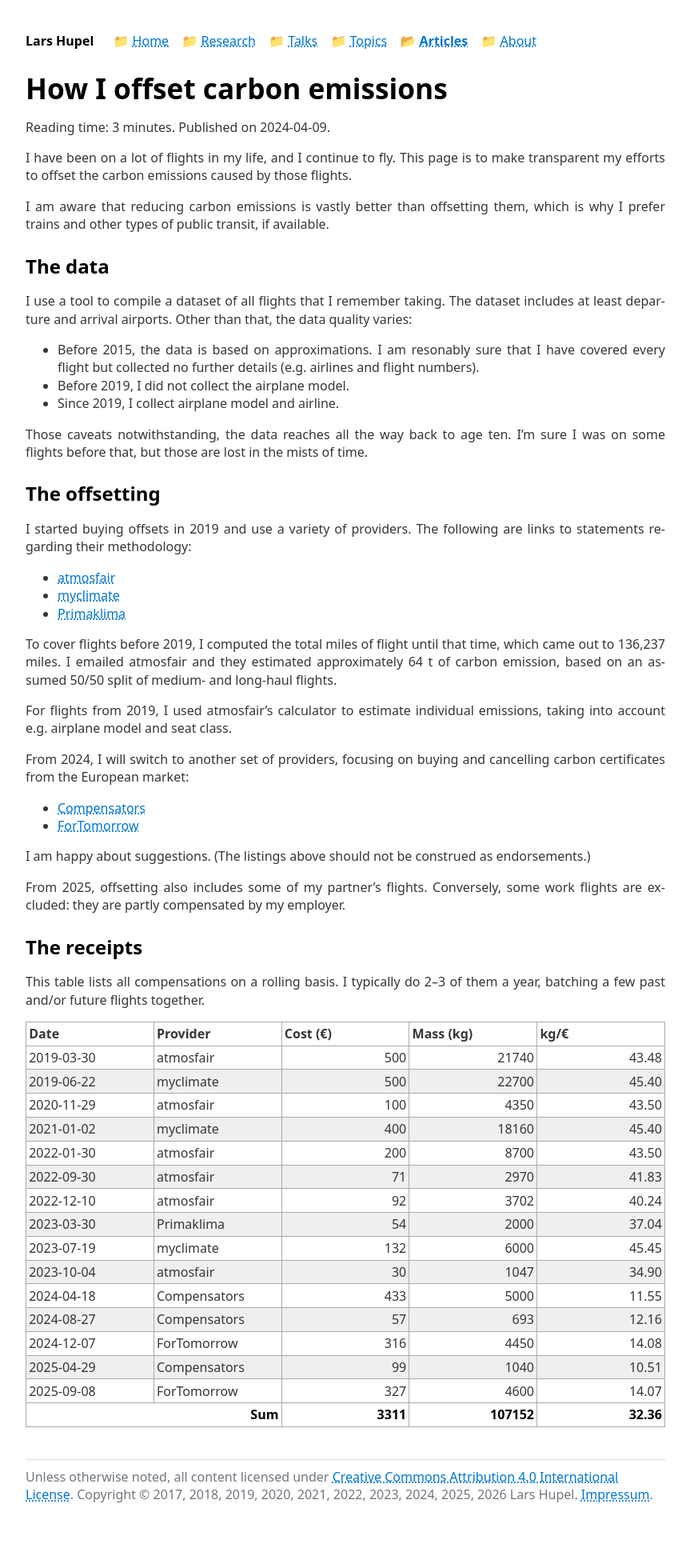
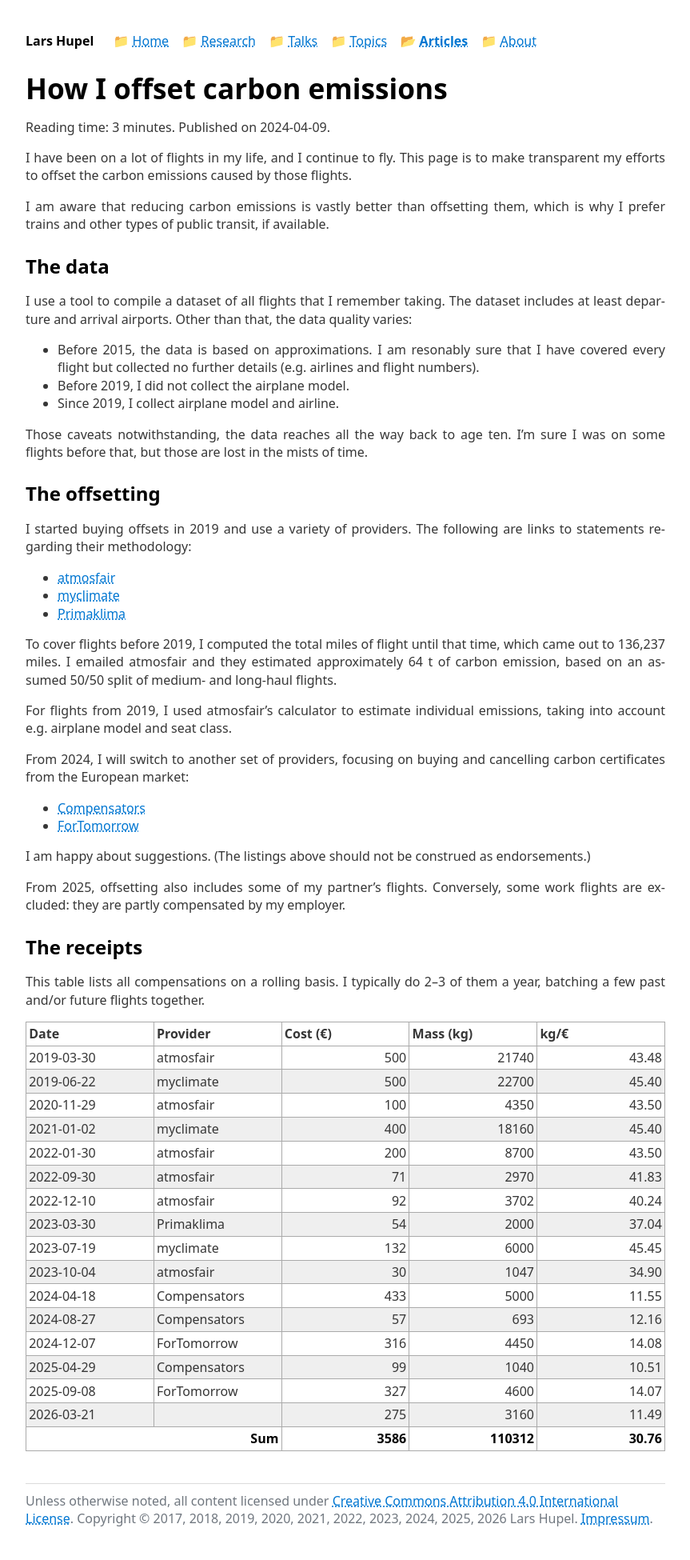
Before and after one commit to larsrh/website, a Jekyll site: the page built from _articles/offsetting.md, in a window 1280 px wide. Shown: the whole page at 80% size, without its empty margins (208-1071 px from the left). Built offline with Jekyll 4.4.1, drawn with Linux system fonts in a browser that asks for light colours; before the commit the page ends 1920 px from its top, so only the background shows below that.

Commit message:
add compensation

```diff
--- a/_data/carbon.yaml
+++ b/_data/carbon.yaml
@@ -58,3 +58,7 @@
   provider: ForTomorrow
   cost: 327
   kg: 4600
+- date: 2026-03-21
+  proivder: Compensators
+  cost: 275
+  kg: 3160
```
